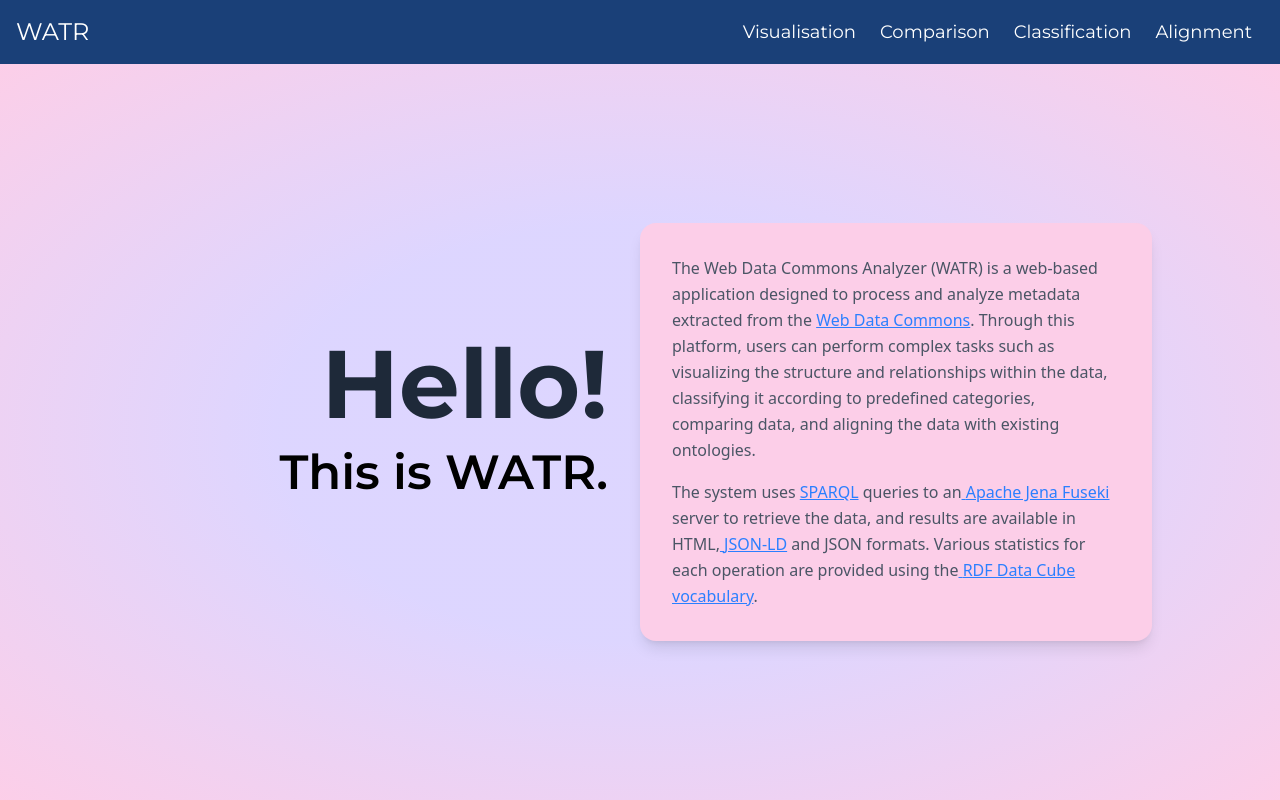
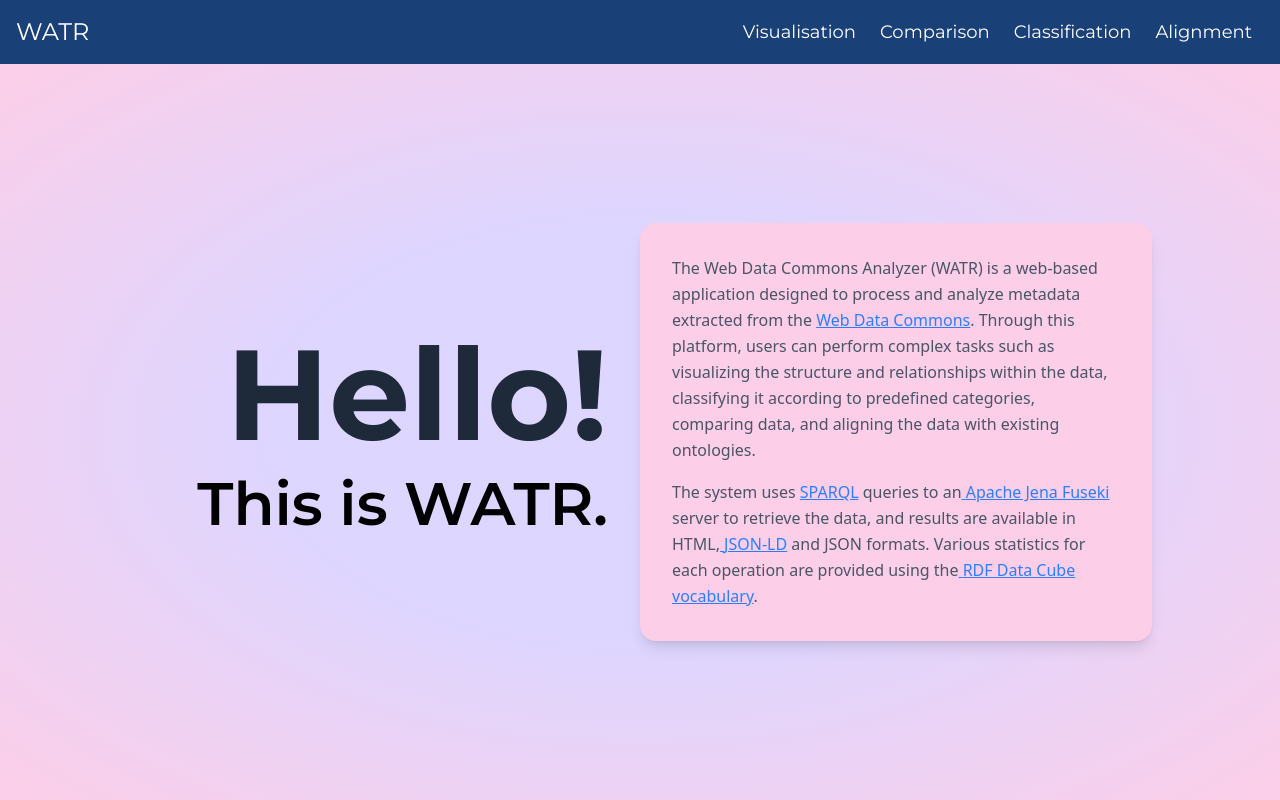
Before and after one commit to sasha-grajdeanu/watr_web_data_commons_analyser, a React (Vite) app in the folder watr_front_refactor/: page / in a window 1280 px wide. Built offline with nearby package versions, Linux system fonts and the light colour scheme.

Commit message:
fix some bugs

```diff
--- a/watr_front_refactor/src/Home/Home.jsx
+++ b/watr_front_refactor/src/Home/Home.jsx
@@ -1,9 +1,9 @@
 export default function Home() {
     return (
       <div className="bg-radial from-violet-200 from-40% to-pink-200 min-h-[calc(100vh-64px)] flex md:flex-row flex-col items-center justify-center xl:px-32 px-14">
-        <div className="flex flex-col md:w-1/2 md:items-end items-center font-montserrat md:pr-8 pb-8">
-          <h1 className="xl:text-8xl text-6xl max-[480px]:text-7xl min-[480px]:text-9xl font-bold text-gray-800 mb-4">Hello!</h1>
-          <h1 className="xl:text-5xl text-4xl max-[520px]:text-5xl min-[520px]:text-6xl font-semibold">This is WATR.</h1>
+        <div className="flex flex-col md:w-1/2 md:items-end items-center font-montserrat md:pr-8 py-8">
+          <h1 className="xl:text-9xl text-6xl max-[480px]:text-7xl min-[480px]:text-9xl font-bold md:text-7xl text-gray-800 mb-4">Hello!</h1>
+          <h1 className="xl:text-6xl text-4xl max-[520px]:text-4xl min-[520px]:text-6xl md:text-4xl font-semibold">This is WATR.</h1>
         </div>
         {/* <div className="hidden md:block w-px bg-gray-400 h-48 mx-8"></div> */}
         <div className="md:w-1/2">
--- a/watr_front_refactor/src/utils_components/GraphComponent.jsx
+++ b/watr_front_refactor/src/utils_components/GraphComponent.jsx
@@ -117,22 +117,6 @@ const GraphMLViewer = ({ graphMLData }) => {
     }
   }, [nodes, edges]);
 
-  // Handle resizing
-  useEffect(() => {
-    if (graphContainer.current && network) {
-      const resizeObserver = new ResizeObserver(() => {
-        network.setSize(`${graphContainer.current.clientWidth}px`, `${graphContainer.current.clientHeight}px`);
-        network.fit();
-      });
-
-      resizeObserver.observe(graphContainer.current);
-
-      return () => {
-        resizeObserver.disconnect();
-      };
-    }
-  }, [network]);
-
   return (
     <div
       ref={graphContainer}
```
